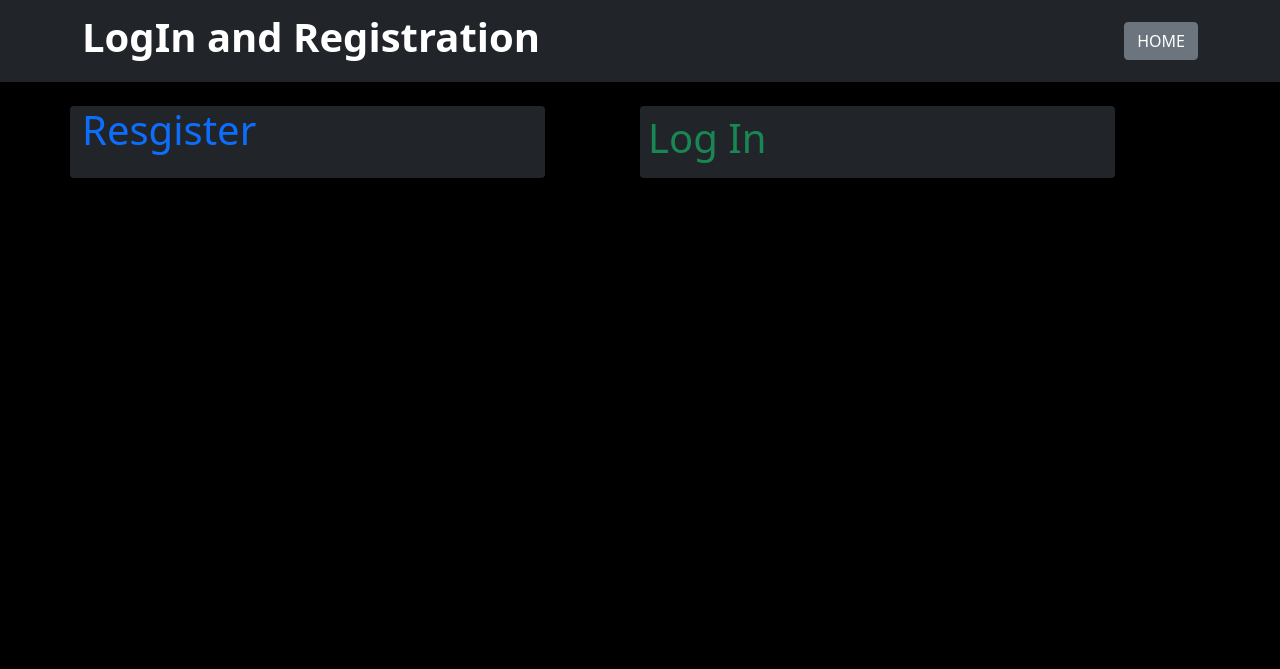
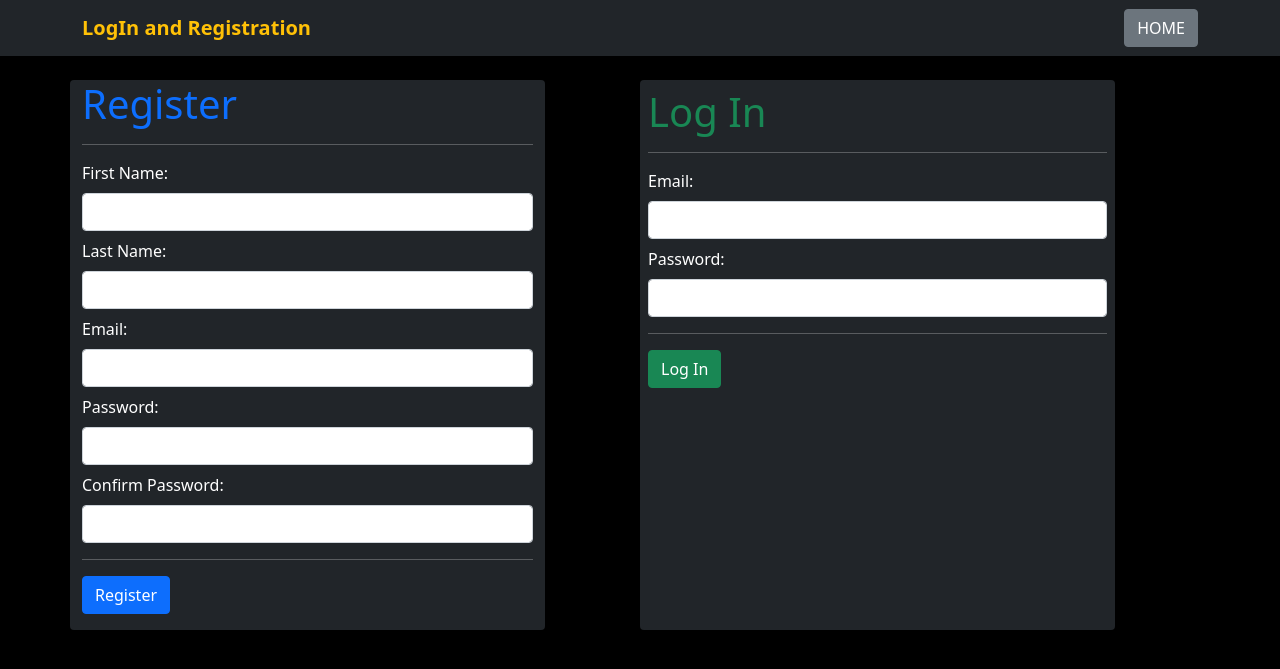
Before and after one commit to vircabading/coding_dojo_python_stack_flask_mysql_validation_login_and_registration, a Flask app: page / in a window 1280 px wide. Shown: the top 669 px of the page. Run offline with Flask 2, Linux system fonts and the light colour scheme.

Commit message:
create loginUser model and controller

```diff
--- a/flask_app/controllers/login_controller.py
+++ b/flask_app/controllers/login_controller.py
@@ -5,7 +5,7 @@
 from flask_app import app
 from flask import render_template, session, redirect, request
 import flask_app
-from flask_app.models import users_model
+from flask_app.models import login_model
 
 # //// SHOW /////////////////////////////////////
 
@@ -13,6 +13,17 @@ from flask_app.models import users_model
 def root():
     print("******** in index *******************")
     return render_template("index.html")
+
+# //// FORM POST /////////////////////////////////
+
+@app.route('/registration/post', methods=['POST'])
+def registration_post():
+    print("**** In Registration POST ****")
+    session = {
+        **request.form
+    }
+    print(session)
+    return redirect("/")
 
 
 # //// CREATE ////////////////////////////////////
--- /dev/null
+++ b/flask_app/models/login_model.py
@@ -0,0 +1,92 @@
+# import the function that will return an instance of a connection ////////
+from flask_app.config.mysqlconnection import connectToMySQL
+from flask import flash
+import re
+
+TARGETDATABASE = 'dojo_survey_db'                                               # Designates the database we are using
+TABLENAME = "users"                                                             # Designates the table we are using
+EMAIL_REGEX = re.compile(r'^[a-zA-Z0-9.+_-]+@[a-zA-Z0-9._-]+\.[a-zA-Z]+$')      # Pattern for email validatiom
+
+# //// USERS CLASS ////////////////////////////////////////////////////////
+class LoginUsers:
+    def __init__( self , data ):                                        # Constructor function
+        self.id = data['id']
+        self.first_name = data['first_name']
+        self.last_name = data['last_name']
+        self.email = data['email']
+        self.password = data['password']
+        self.comment = data['comment']
+        self.created_at = data['created_at']
+        self.updated_at = data['updated_at']
+
+    # //// FLASH ///////////////////////////////////////////////////////////
+
+    @staticmethod
+    def validate_user_create_data(data:dict):
+        is_valid = True
+        # //// Validate User Name ///////
+        if len(data['name']) < 3:
+            flash("Name must be at least 3 characters in length","error_user_name")
+            is_valid = False
+        # //// Validate User Email ////////
+        if not EMAIL_REGEX.match(data['email']):
+            flash("Invalid email address", "error_user_email")
+            is_valid = False
+        # //// Validate User Comments
+        if len( data['comment'] ) < 3:
+            flash("Comment must ve at least 3 characters in length","error_user_comment")
+            is_valid = False
+        elif len( data['comment'] ) > 255:
+            flash("Comment must be < 255 characters in length", "error_user_comment")
+            is_valid = False
+        return is_valid
+
+    # //// CREATE //////////////////////////////////////////////////////////
+
+    # **** Insert One Method ***********************************************
+    # @returns ID of created user
+    @classmethod
+    def create(cls, data ):
+        query = "INSERT INTO " + TABLENAME +" ( name, email, location , fav_language , comment) VALUES ( %(name)s ,%(email)s, %(location)s , %(fav_language)s, %(comment)s );"
+        # data is a dictionary that will be passed into the save method from server.py
+        return connectToMySQL(TARGETDATABASE).query_db( query, data )
+
+    # //// RETRIEVE /////////////////////////////////////////////////////////
+
+    # **** Get All Class Method *******************************************
+    # @Returns: a list of instances of the class
+    @classmethod
+    def get_all(cls):
+        query = "SELECT * FROM " + TABLENAME + ";"
+        results = connectToMySQL(TARGETDATABASE).query_db(query)        # Call the connectToMySQL function with the target db
+        list_of_instances = []                                          # Initialize an empty list where we can store instances of the class
+        for class_instance in results:                                  # Iterate over the db results and create instances of the cls objects
+            list_of_instances.append( cls(class_instance) )             # Add each instance of the class to the list of instances
+        return list_of_instances
+
+    # **** Get One Class Method *******************************************
+    # @Returns: an instance of the class
+    @classmethod
+    def get_one(cls, data:dict):
+        query = "SELECT * FROM " + TABLENAME +" WHERE id = %(id)s;"
+        results = connectToMySQL(TARGETDATABASE).query_db(query, data)  # Call the connectToMySQL function with the target db
+                                                                        # result is a list of a single dictionary
+        return cls(results[0])                                          # return an instance of the dictionary
+
+    # //// UPDATE //////////////////////////////////////////////////////////
+
+    # **** Update One Class Method *****************************************
+    # @Returns: Nothing
+    @classmethod
+    def update_one(cls, data:dict):
+        query = "UPDATE " + TABLENAME +" SET first_name=%(first_name)s, last_name=%(last_name)s, email=%(email)s WHERE id=%(id)s"
+        return connectToMySQL(TARGETDATABASE).query_db(query, data)
+
+    # //// DELETE //////////////////////////////////////////////////////////
+
+    # **** Delete One Class Method *****************************************
+    # @Returns: Nothing
+    @classmethod
+    def delete(cls, data:dict):
+        query = "DELETE FROM " + TABLENAME + " WHERE id=%(id)s"
+        return connectToMySQL(TARGETDATABASE).query_db(query, data)
--- a/flask_app/templates/index.html
+++ b/flask_app/templates/index.html
@@ -13,12 +13,10 @@
   <header>
     <div class="navbar navbar-dark bg-dark box-shadow">
       <div class="container d-flex justify-content-between">
-        <a href="" class="navbar-brand d-flex align-items-center text-warning">
-          <h1>
-            <strong>LogIn and Registration</strong>
-          </h1>
+        <a href="" class="navbar-brand d-flex align-items-center">
+            <strong class="text-warning">LogIn and Registration</strong>
         </a>
-        <a class="btn btn-secondary" href="/">HOME</a>
+        <a class="btn btn-secondary " href="/">HOME</a>
       </div>
     </div>
   </header>
@@ -30,8 +28,33 @@
         <!-- //// LEFT COLUMN //////////////////////////////////// -->
         <div class="col-5 bg-dark rounded">
           <h1 class="text-primary md-3">
-            Resgister
+            Register
           </h1>
+          <hr>
+          <form action='/registration/post' method='post'>
+            <div class="form-group mb-2">
+              <label class="form-label" for="first_name">First Name:</label>
+               <input class="form-control" type="text" id="first_name" name="first_name">
+            </div>
+            <div class="form-group mb-2">
+              <label class="form-label" for="last_name">Last Name:</label>
+               <input class="form-control" type="text" id="last_name" name="last_name">
+            </div>
+            <div class="form-group mb-2">
+              <label class="form-label" for="email">Email:</label>
+               <input class="form-control" type="email" id="email" name="email">
+            </div>
+            <div class="form-group mb-2">
+              <label class="form-label" for="password">Password:</label>
+               <input class="form-control" type="password" id="password" name="password">
+            </div>
+            <div class="form-group mb-2">
+              <label class="form-label" for="confirm_password">Confirm Password:</label>
+               <input class="form-control" type="password" id="confirm_password" name="confirm_password">
+            </div>
+            <hr>
+            <input class="btn btn-primary mb-3" type="submit" value="Register">
+          </form>
         </div>
         <div class="col-1">
           <!-- GUTTER -->
@@ -41,6 +64,19 @@
           <h1 class="text-success md-3">
             Log In
           </h1>
+          <hr>
+          <form action='/login/post' method='post'>
+            <div class="form-group mb-2">
+              <label class="form-label" for="email">Email:</label>
+               <input class="form-control" type="email" id="email" name="email">
+            </div>
+            <div class="form-group mb-2">
+              <label class="form-label" for="passsword">Password:</label>
+               <input class="form-control" type="password" id="password" name="password">
+            </div>
+            <hr>
+            <input class="btn btn-success" type="submit" value="Log In">
+          </form>
         </div>
       </div>
     </div>
```
Also changed, not shown: 2 other files.
